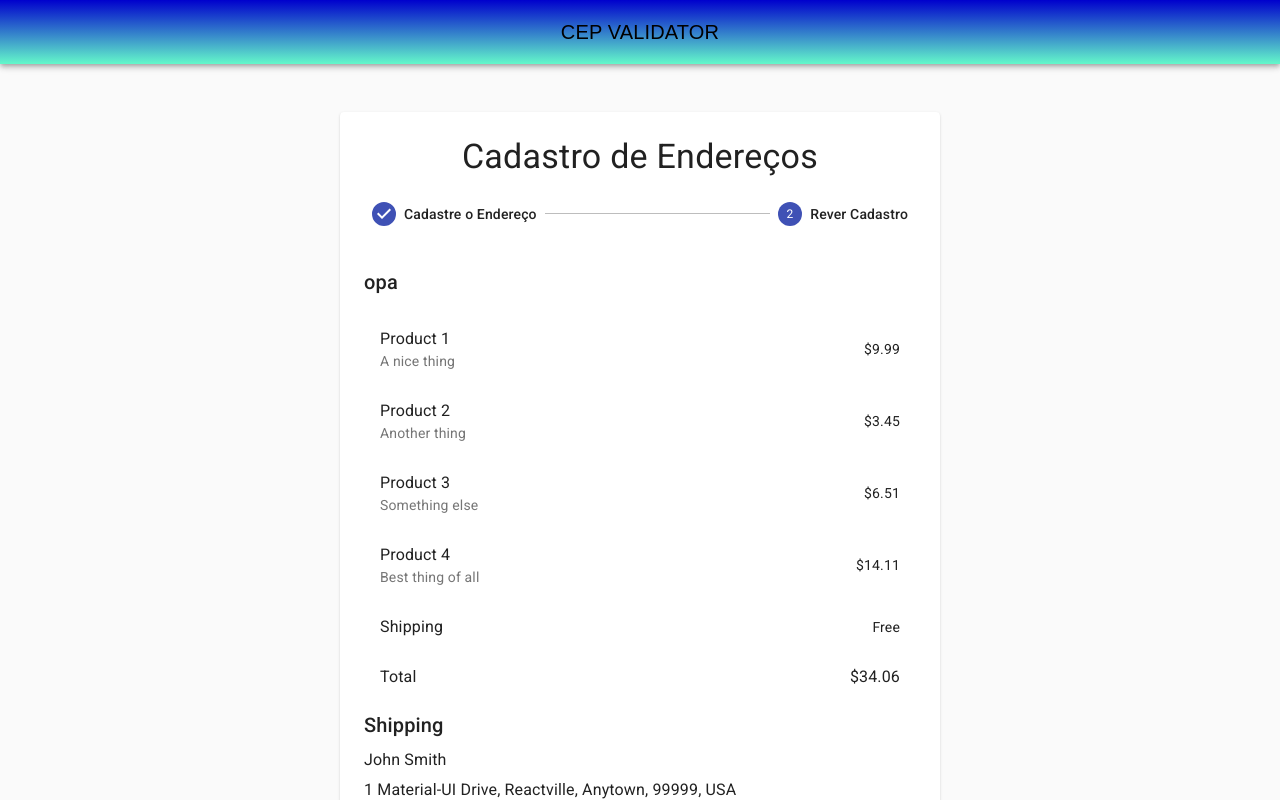
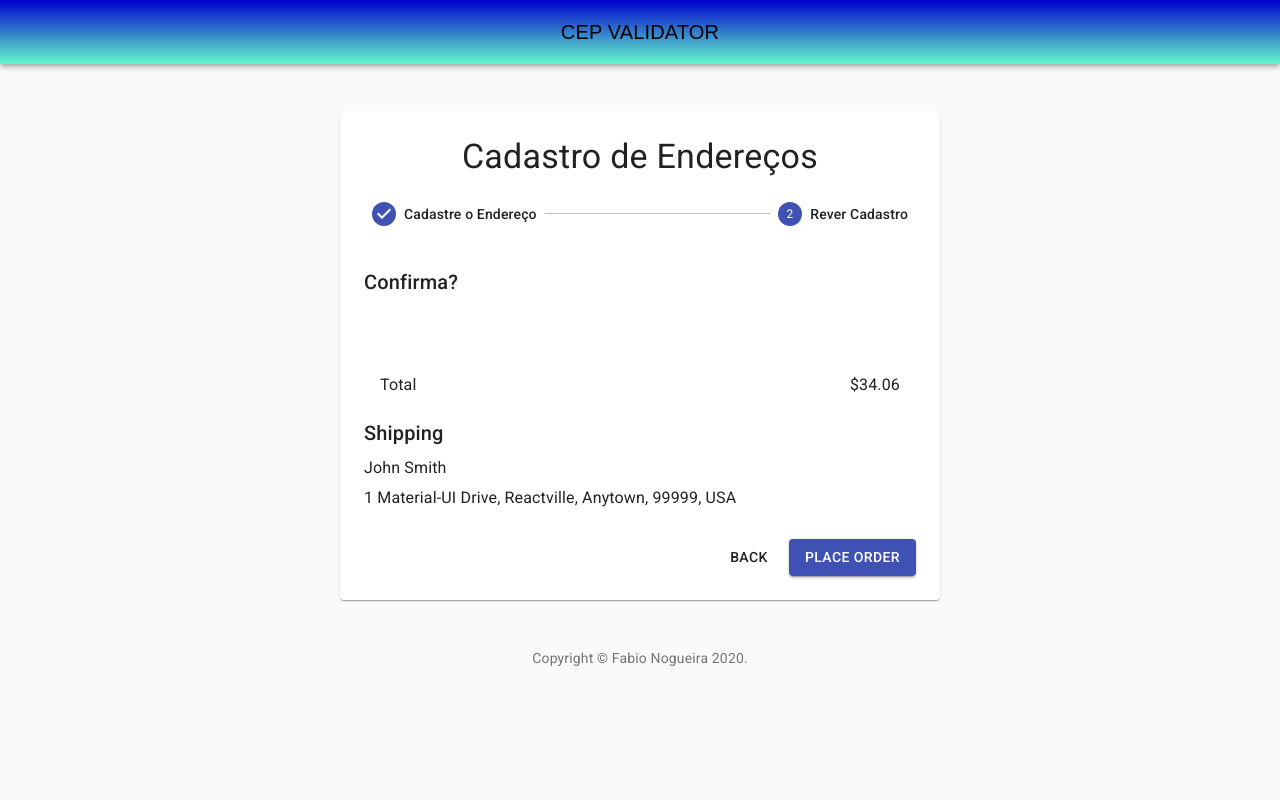
Before and after one commit to fabioNog/CEPS_Validator, a React (Create React App) app in the folder cep_validator/: page / in a window 1280 px wide. Both pictures are taken after a click on the button "NEXT". Shown: the top 800 px of the page. Built offline with nearby package versions, Linux system fonts and the light colour scheme; what react-redux-toastr would draw is missing.

Commit message:
Change cepReducer with INITIAL_STATE and alter map props

```diff
--- a/cep_validator/src/cepCycle/cepReducer.js
+++ b/cep_validator/src/cepCycle/cepReducer.js
@@ -26,22 +26,14 @@ const INITIAL_STATE = {
     ]
 }
 
-function reducer(state = INITIAL_STATE, action) {
-    if(action.type === "TOGGLE_LESSON"){
+const  reducer = (state = INITIAL_STATE, action) => {
+   /*  if(action.type === "TOGGLE_LESSON"){ */
         return {
             ...state,
             activeLesson: action.lesson,
             activeModule: action.module
         }
-    }
-
-    return state;
-
-}
-
-const store = combineReducers({
-    field: () => ({value: 'opa'})
- })
+};
 
 
-export default store;
+export default reducer;
--- a/cep_validator/src/components/Review.js
+++ b/cep_validator/src/components/Review.js
@@ -9,13 +9,13 @@ import Grid from '@material-ui/core/Grid';
 import {connect} from 'react-redux';
 
 
-const products = [
+/* const products = [
   { name: 'Product 1', desc: 'A nice thing', price: '$9.99' },
   { name: 'Product 2', desc: 'Another thing', price: '$3.45' },
   { name: 'Product 3', desc: 'Something else', price: '$6.51' },
   { name: 'Product 4', desc: 'Best thing of all', price: '$14.11' },
   { name: 'Shipping', desc: '', price: 'Free' },
-];
+]; */
 const addresses = ['1 Material-UI Drive', 'Reactville', 'Anytown', '99999', 'USA'];
 
 
@@ -42,10 +42,10 @@ class Review extends Component{
     return(
       <React.Fragment>
       <Typography variant="h6" gutterBottom>
-        {this.props.value}
+        Confirma?
       </Typography>
       <List>
-        {products.map((product) => (
+        {this.props.reducer.map((product) => (
           <ListItem className={classes.listItem} key={product.name}>
             <ListItemText primary={product.name} secondary={product.desc} />
             <Typography variant="body2">{product.price}</Typography>
@@ -74,7 +74,7 @@ class Review extends Component{
 
 function mapStateToProps(state){
   return{
-    value: state.field.value
+    reducer: state.modules
   }
 }
 
--- a/cep_validator/src/routes.js
+++ b/cep_validator/src/routes.js
@@ -2,7 +2,7 @@
 import React from 'react';
 
 import { Provider } from 'react-redux';
-/* import store from './cepCycle/cepReducer'; */
+import store from './cepCycle/cepReducer';
 
 import {combineReducers, createStore} from 'redux'
 
@@ -14,9 +14,9 @@ import {
 
 import Home from './components/home'
 
-const store = combineReducers({
+/* const store = combineReducers({
   field: () => ({value: 'opa'})
-})
+}) */
 
 
 export default function MainRoutes(){
@@ -24,6 +24,7 @@ export default function MainRoutes(){
     <Provider store={createStore(store)}>
       <Routes>
         <Route path="/" element={<Home />} />
+        {/* <Route path="list" element={<List />} /> */}
       </Routes>
     </Provider>
   )
```
